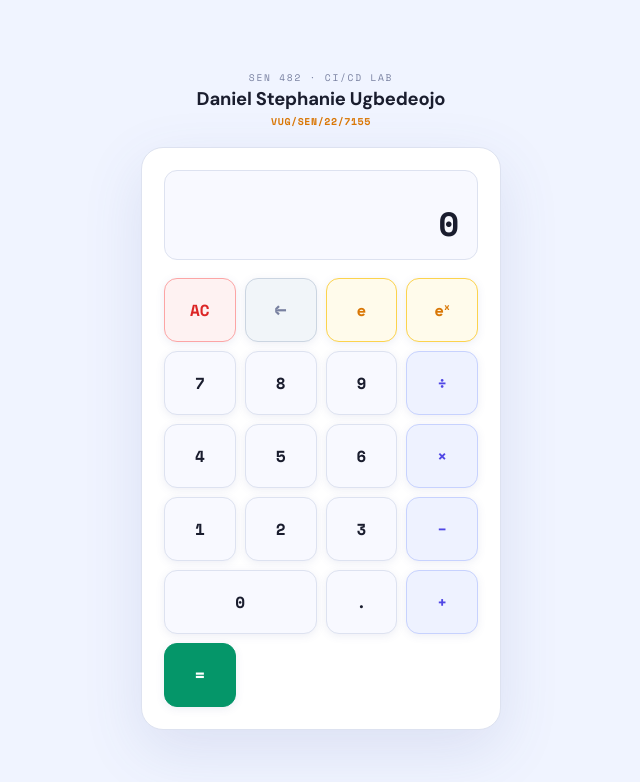
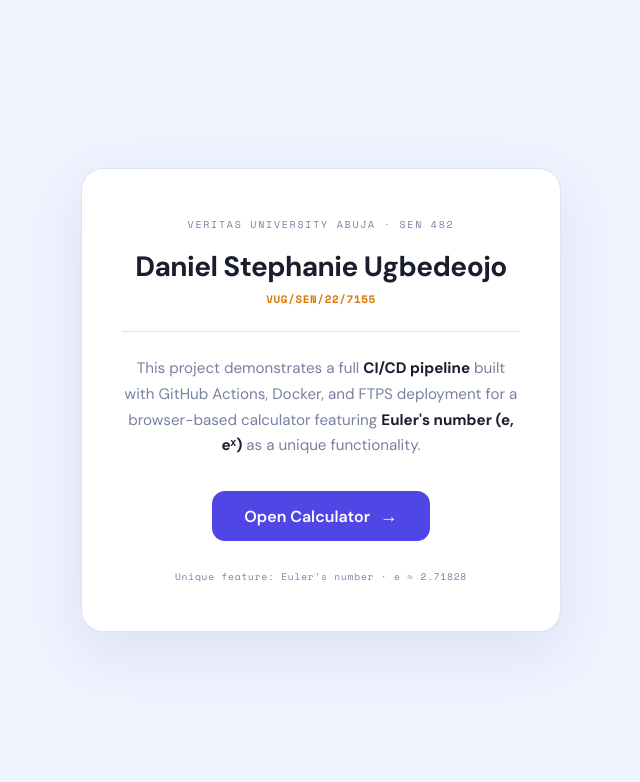
Before and after one commit to fattygithub/stephanie-calc, a website: page index.html in a window 1280 px wide. Shown: the whole page, without its empty margins (319-959 px from the left). Drawn offline with nearby package versions, Linux system fonts and the light colour scheme.

Commit message:
feat: add homepage with route to calculator

```diff
--- a/index.html
+++ b/index.html
@@ -3,57 +3,124 @@
 <head>
   <meta charset="UTF-8" />
   <meta name="viewport" content="width=device-width, initial-scale=1.0" />
-  <title>Stephanie's Calculator</title>
+  <title>Stephanie's SEN 482 Project</title>
   <link rel="preconnect" href="https://fonts.googleapis.com">
   <link href="https://fonts.googleapis.com/css2?family=Space+Mono:wght@400;700&family=DM+Sans:wght@300;400;600;700&display=swap" rel="stylesheet">
-  <link rel="stylesheet" href="assets/css/calculator.css" />
+  <style>
+    *, *::before, *::after { box-sizing: border-box; margin: 0; padding: 0; }
+    :root {
+      --bg: #f0f4ff;
+      --surface: #ffffff;
+      --border: #dde2f0;
+      --text: #1a1d2e;
+      --muted: #7880a0;
+      --amber: #d97706;
+      --indigo: #4f46e5;
+      --shadow: 0 20px 60px rgba(80,90,160,0.13);
+    }
+    body {
+      background: var(--bg);
+      min-height: 100vh;
+      display: flex;
+      align-items: center;
+      justify-content: center;
+      font-family: 'DM Sans', sans-serif;
+      color: var(--text);
+      padding: 24px;
+    }
+    .card {
+      background: var(--surface);
+      border: 1px solid var(--border);
+      border-radius: 22px;
+      box-shadow: var(--shadow);
+      padding: 48px 40px;
+      max-width: 480px;
+      width: 100%;
+      text-align: center;
+    }
+    .badge {
+      font-family: 'Space Mono', monospace;
+      font-size: 0.62rem;
+      letter-spacing: 0.18em;
+      text-transform: uppercase;
+      color: var(--muted);
+      display: block;
+      margin-bottom: 16px;
+    }
+    h1 {
+      font-size: 1.75rem;
+      font-weight: 700;
+      color: var(--text);
+      margin-bottom: 6px;
+      letter-spacing: -0.02em;
+    }
+    .matric {
+      font-family: 'Space Mono', monospace;
+      font-size: 0.68rem;
+      color: var(--amber);
+      font-weight: 700;
+      letter-spacing: 0.06em;
+      margin-bottom: 24px;
+      display: block;
+    }
+    .divider {
+      border: none;
+      border-top: 1px solid var(--border);
+      margin: 24px 0;
+    }
+    .description {
+      font-size: 0.95rem;
+      color: var(--muted);
+      line-height: 1.7;
+      margin-bottom: 32px;
+    }
+    .description strong {
+      color: var(--text);
+    }
+    .btn-calc {
+      display: inline-flex;
+      align-items: center;
+      gap: 10px;
+      background: var(--indigo);
+      color: #fff;
+      font-family: 'DM Sans', sans-serif;
+      font-size: 1rem;
+      font-weight: 600;
+      padding: 14px 32px;
+      border-radius: 13px;
+      text-decoration: none;
+      transition: background 0.15s, transform 0.1s;
+    }
+    .btn-calc:hover {
+      background: #4338ca;
+      transform: translateY(-1px);
+    }
+    .btn-calc:active { transform: scale(0.97); }
+    .arrow { font-size: 1.1rem; }
+    .footer-note {
+      margin-top: 28px;
+      font-family: 'Space Mono', monospace;
+      font-size: 0.6rem;
+      color: var(--muted);
+      letter-spacing: 0.08em;
+    }
+  </style>
 </head>
 <body>
-  <div class="app-wrapper">
-    <header class="calc-header">
-      <div class="header-inner">
-        <span class="header-label">SEN 482 · CI/CD Lab</span>
-        <h1 class="header-name">Daniel Stephanie Ugbedeojo</h1>
-        <span class="header-tag">VUG/SEN/22/7155</span>
-      </div>
-    </header>
-    <main class="calc-card">
-      <div class="display-area">
-        <div class="display-hint" id="display-hint">&nbsp;</div>
-        <div class="display-expr" id="expr-display">0</div>
-      </div>
-      <div class="btn-grid">
-        <button class="btn btn-clear"  onclick="clearResult()">AC</button>
-        <button class="btn btn-util"   onclick="backspace()">&#8592;</button>
-        <button class="btn btn-euler"  onclick="insertE()" title="Euler's number ≈ 2.71828">e</button>
-        <button class="btn btn-euler"  onclick="insertEx()" title="e raised to x">e<sup>x</sup></button>
-
-        <button class="btn btn-num"   onclick="append('7')">7</button>
-        <button class="btn btn-num"   onclick="append('8')">8</button>
-        <button class="btn btn-num"   onclick="append('9')">9</button>
-        <button class="btn btn-op"    onclick="append('/')">&#247;</button>
-
-        <button class="btn btn-num"   onclick="append('4')">4</button>
-        <button class="btn btn-num"   onclick="append('5')">5</button>
-        <button class="btn btn-num"   onclick="append('6')">6</button>
-        <button class="btn btn-op"    onclick="append('*')">&#215;</button>
-
-        <button class="btn btn-num"   onclick="append('1')">1</button>
-        <button class="btn btn-num"   onclick="append('2')">2</button>
-        <button class="btn btn-num"   onclick="append('3')">3</button>
-        <button class="btn btn-op"    onclick="append('-')">&#8722;</button>
-
-        <button class="btn btn-num btn-zero" onclick="append('0')">0</button>
-        <button class="btn btn-num"   onclick="append('.')">.</button>
-        <button class="btn btn-op"    onclick="append('+')">+</button>
-        <button class="btn btn-equals" onclick="calculate()">=</button>
-      </div>
-      <div class="euler-strip" id="euler-strip" style="display:none;">
-        <span class="euler-icon">e</span>
-        <span id="euler-info"></span>
-      </div>
-    </main>
+  <div class="card">
+    <span class="badge">Veritas University Abuja · SEN 482</span>
+    <h1>Daniel Stephanie Ugbedeojo</h1>
+    <span class="matric">VUG/SEN/22/7155</span>
+    <hr class="divider" />
+    <p class="description">
+      This project demonstrates a full <strong>CI/CD pipeline</strong> built with
+      GitHub Actions, Docker, and FTPS deployment for a browser-based calculator
+      featuring <strong>Euler's number (e, eˣ)</strong> as a unique functionality.
+    </p>
+    <a href="/calculator" class="btn-calc">
+      Open Calculator <span class="arrow">→</span>
+    </a>
+    <p class="footer-note">Unique feature: Euler's number · e ≈ 2.71828</p>
   </div>
-  <script src="assets/js/calculator.js"></script>
 </body>
 </html>
```
Also changed, not shown: calculator/index.html (added, +64 -0 lines), .github/workflows/ci-cd.yml, 1 other file.
